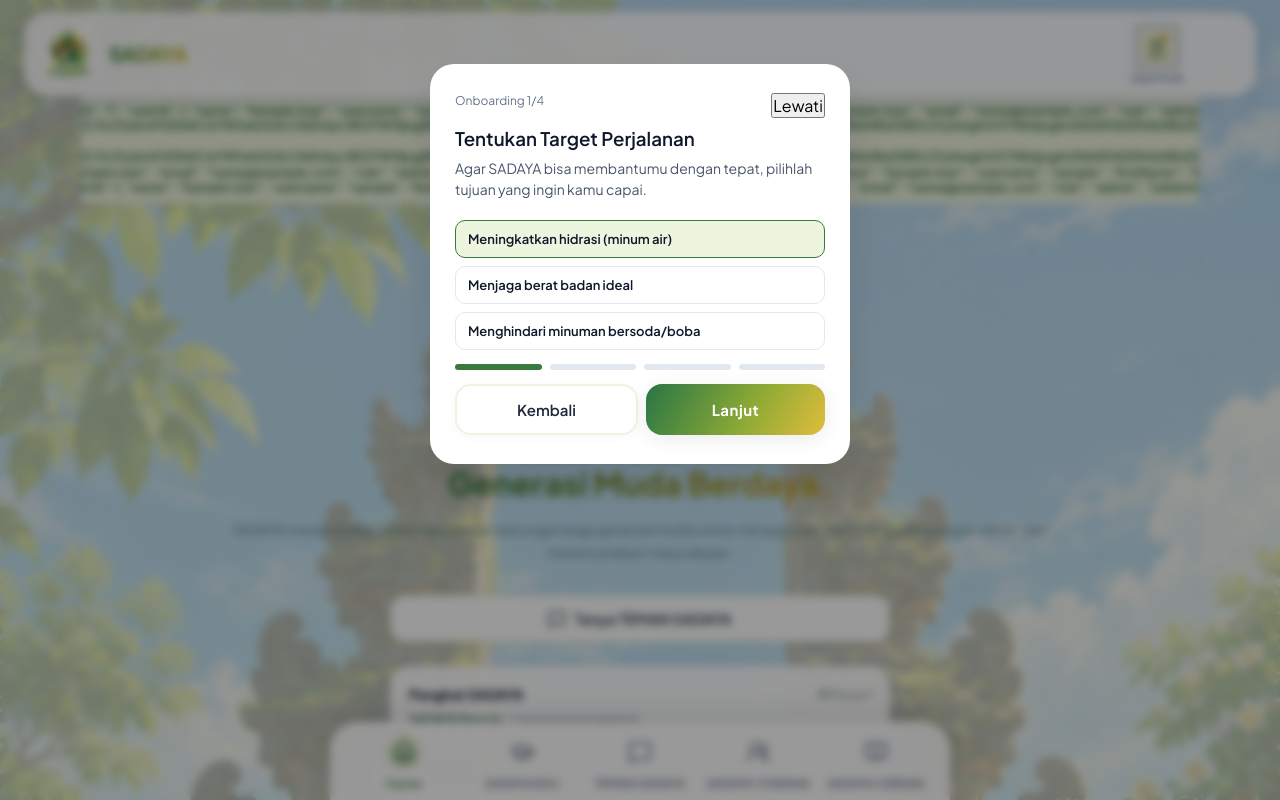
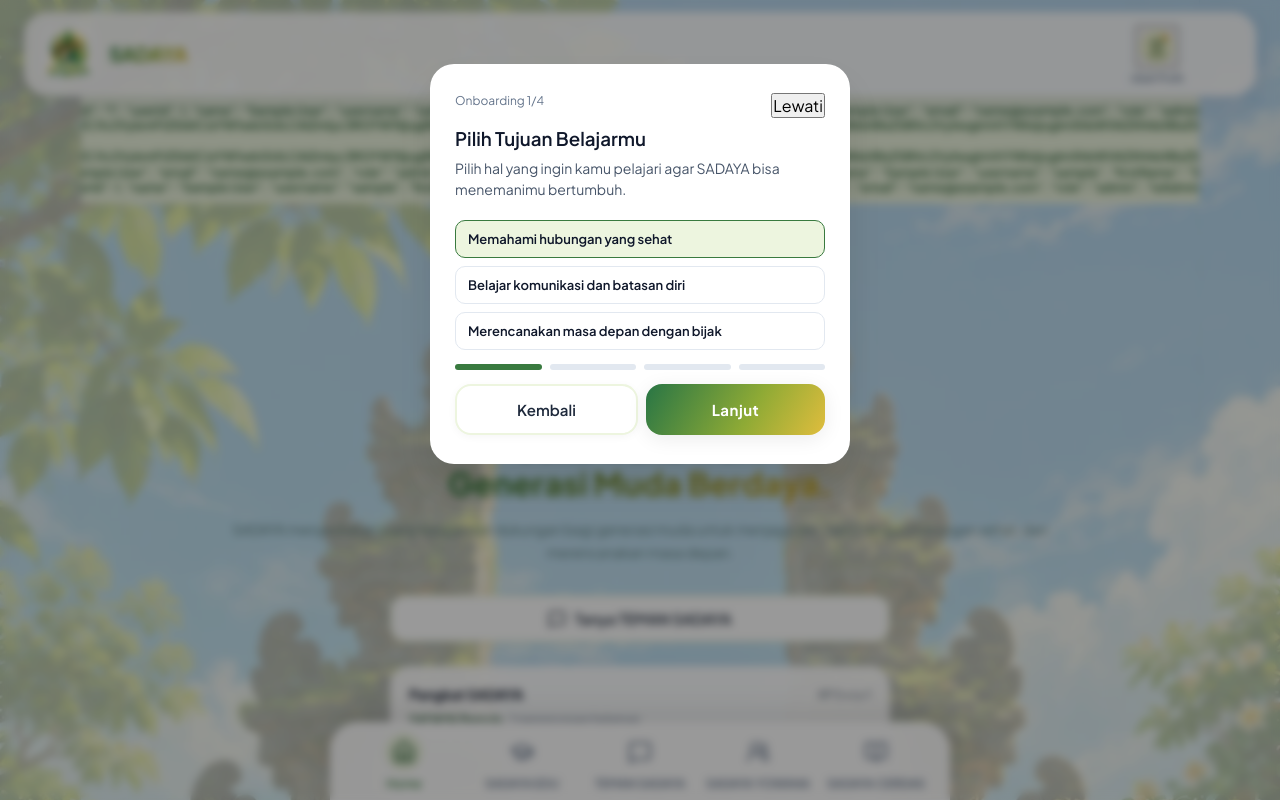
Before and after one commit to Maharanee4/sadaya, a React (Vite) app: page /#/home in a window 1280 px wide. Shown: the top 800 px of the page. Built offline with nearby package versions, Linux system fonts and the light colour scheme; no server answers; sample sign-in values are in the browser's storage.

Commit message:
fix: replace legacy travel branding on welcome screen

```diff
--- a/src/pages/Home.jsx
+++ b/src/pages/Home.jsx
@@ -11,16 +11,16 @@
 
 const ONBOARDING_STEPS = [
     {
-        title: 'Tentukan Target Perjalanan',
-        description: 'Agar SADAYA bisa membantumu dengan tepat, pilihlah tujuan yang ingin kamu capai.'
+        title: 'Pilih Tujuan Belajarmu',
+        description: 'Pilih hal yang ingin kamu pelajari agar SADAYA bisa menemanimu bertumbuh.'
     },
     {
         title: 'Selamat Datang di SADAYA',
         description: 'Ruang digital yang mendukung generasi muda untuk belajar, menjaga diri, dan merencanakan masa depan.'
     },
     {
-        title: 'Catat Absen Perjalanan',
-        description: 'Catat asupan air, kesehatan harian, dan selesaikan tantangan sehat perjalanan agar liburan tetap aman.'
+        title: 'Mulai Langkah SADAYA',
+        description: 'Jelajahi materi, kuis, dan ruang diskusi untuk memahami diri, membangun hubungan sehat, dan menyiapkan masa depan.'
     },
     {
         title: 'TEMAN SADAYA',
@@ -29,9 +29,9 @@
 ];
 
 const ONBOARDING_GOALS = [
-    'Meningkatkan hidrasi (minum air)',
-    'Menjaga berat badan ideal',
-    'Menghindari minuman bersoda/boba'
+    'Memahami hubungan yang sehat',
+    'Belajar komunikasi dan batasan diri',
+    'Merencanakan masa depan dengan bijak'
 ];
 
 const BADGE_RULES = [
@@ -230,7 +230,7 @@
                     </div>
                     <h2 className="app-name" style={{ textAlign: 'center', marginBottom: '8px' }}>SADAYA</h2>
                     <p style={{ textAlign: 'center', color: '#64748b', marginBottom: '24px', fontSize: '14px' }}>
-                        Ransel Digital - Travel Health Nursing untuk keselamatan anak selama perjalanan wisata.
+                        Ruang belajar dan bertumbuh bagi generasi muda Bali untuk membangun hubungan sehat, menjaga diri, dan merencanakan masa depan.
                     </p>
 
                     <form onSubmit={handleLogin} className="login-form">
@@ -260,7 +260,7 @@
                             <p style={{ marginTop: '10px', fontSize: '12px', color: '#b91c1c' }}>{authError}</p>
                         )}
                         <button type="submit" className="btn-primary" style={{ width: '100%', marginTop: '16px' }} disabled={isAuthLoading}>
-                            Masuk & Mulai Hidup Sehat
+                            Mulai Perjalanan Remaja
                         </button>
                     </form>
                 </div>
```
